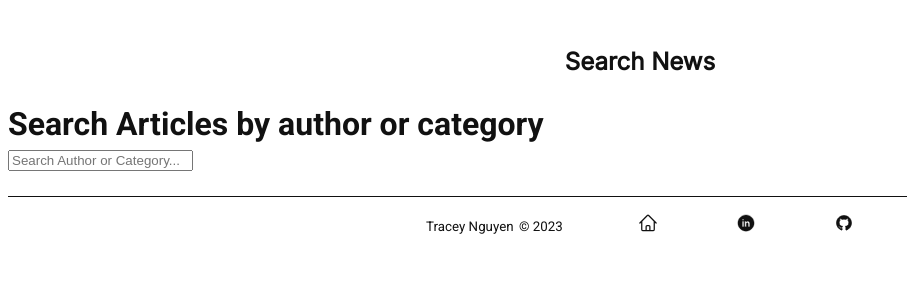
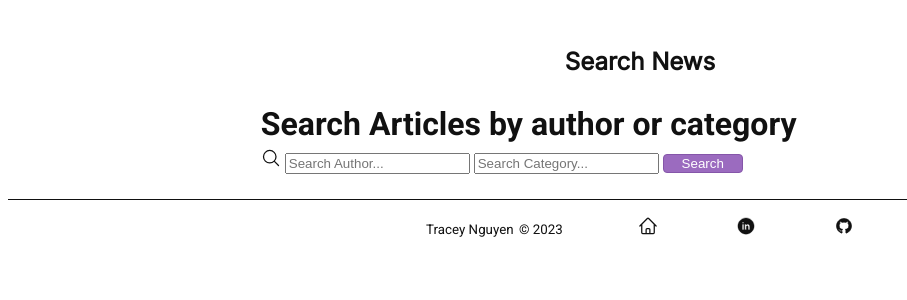
Before and after one commit to trace-n/she_codes_news, a Django app: page /news/search/ in a window 1280 px wide. Shown: the part 139-439 px from the top of the page, without its empty margins (0-907 px from the left). Run offline with Django 4.2, Linux system fonts and the light colour scheme; parts of the project's set-up code (start-up, migrations or seed data) failed here and were passed over; some web fonts are replaced.

Commit message:
updating documentation

```diff
--- a/she_codes_news/news/templates/news/createStory.html
+++ b/she_codes_news/news/templates/news/createStory.html
@@ -8,8 +8,10 @@
 
 {% block content %}
 <div class="form-simple">
+
 {% if request.user.is_authenticated %}
-
+<br>
+<h2>New Story</h2>
     <form action="" method="post">
         {% csrf_token %}
         {{ form.as_p }}
--- a/she_codes_news/news/templates/news/search.html
+++ b/she_codes_news/news/templates/news/search.html
@@ -8,13 +8,26 @@
 {% block content %}
 <br>
 <h2>Search News</h2>
+
+<div class="form-simple">
 <h3>Search Articles by author or category</h3>
 
-<form action="{% url 'news:searchresults' %}" method="get">
-    <input name="q" type="text" placeholder="Search Author or Category...">
+{% comment %} <form action="{% url 'news:searchresults' %}" method="get"> {% endcomment %}
+    {% comment %} <input name="q" type="text" placeholder="Search Author or Category..."> {% endcomment %}
     {% comment %} <input name="category" type="text" placeholder="Search Author or Category...">
     <input name="author" type="text" placeholder="Search Author or Category...">
     <input name="category" type="text" placeholder="Search Author or Category..."> {% endcomment %}
-</form>
+{% comment %} </form> {% endcomment %}
+
+    <form action="{% url 'news:searchresults' %}" method="get" id="search">
+      <svg xmlns="http://www.w3.org/2000/svg" fill="none" viewBox="0 0 24 24" stroke-width="1.5" stroke="currentColor" class="nav-icons">
+        <path stroke-linecap="round" stroke-linejoin="round" d="M21 21l-5.197-5.197m0 0A7.5 7.5 0 105.196 5.196a7.5 7.5 0 0010.607 10.607z" />
+      </svg>
+      <input name="author" type="text" placeholder="Search Author...">
+      <input name="category" type="text" placeholder="Search Category...">
+      <input type="submit" value="Search" class="register">
+  </form>
+</div>
+
 
 {% endblock %}
--- a/she_codes_news/news/views.py
+++ b/she_codes_news/news/views.py
@@ -31,10 +31,6 @@ class CategoryView(generic.ListView):
     context_object_name = 'story_categories'
 
     def get_queryset(self, category):
-        '''Return all news stories.'''
-        # print(NewsStory.objects.get().category)
-        # print(NewsStory.objects.filter(category=NewsStory.get().category))
-        # print(NewsStory.objects.filter(category=category))
         return NewsStory.objects.filter(category=category)
 
 class StoryView(generic.DetailView):
```
Also changed, not shown: README.md, images/erd.drawio.png, images/order_stories.png (added).
